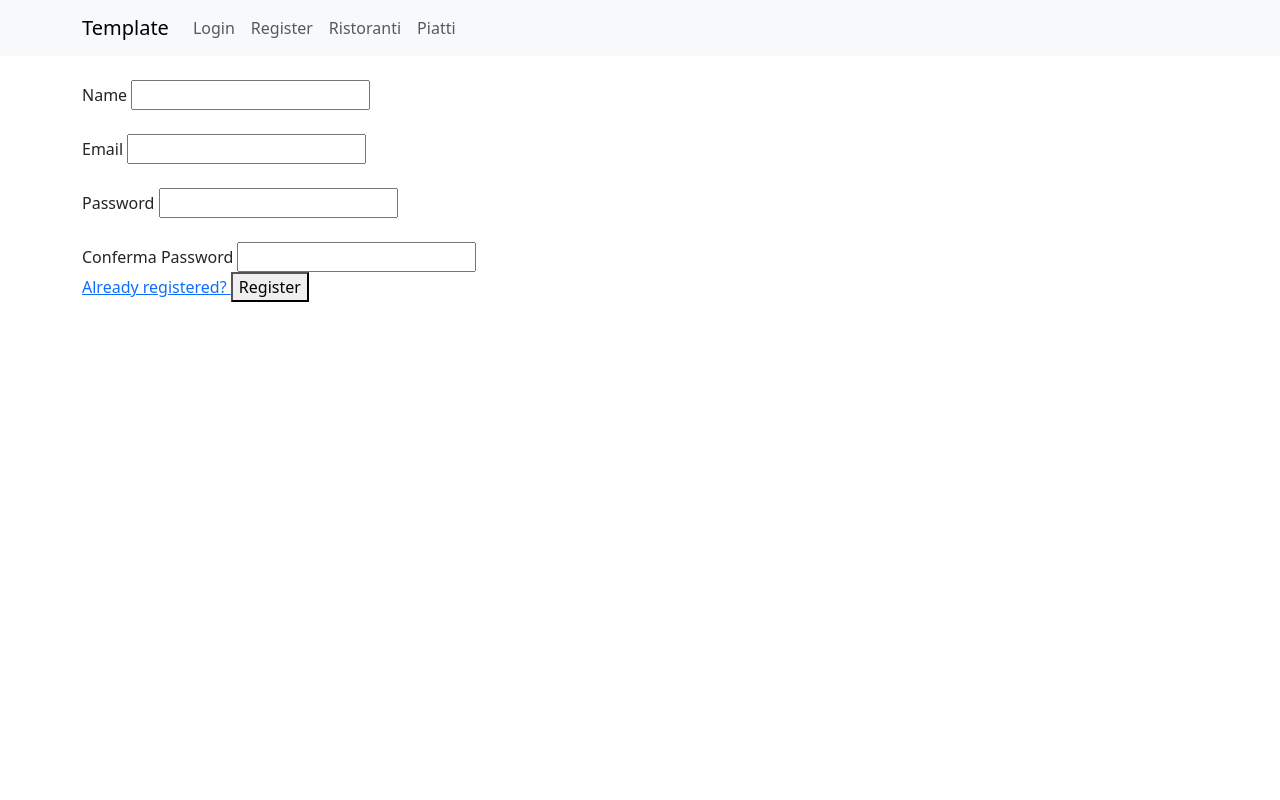
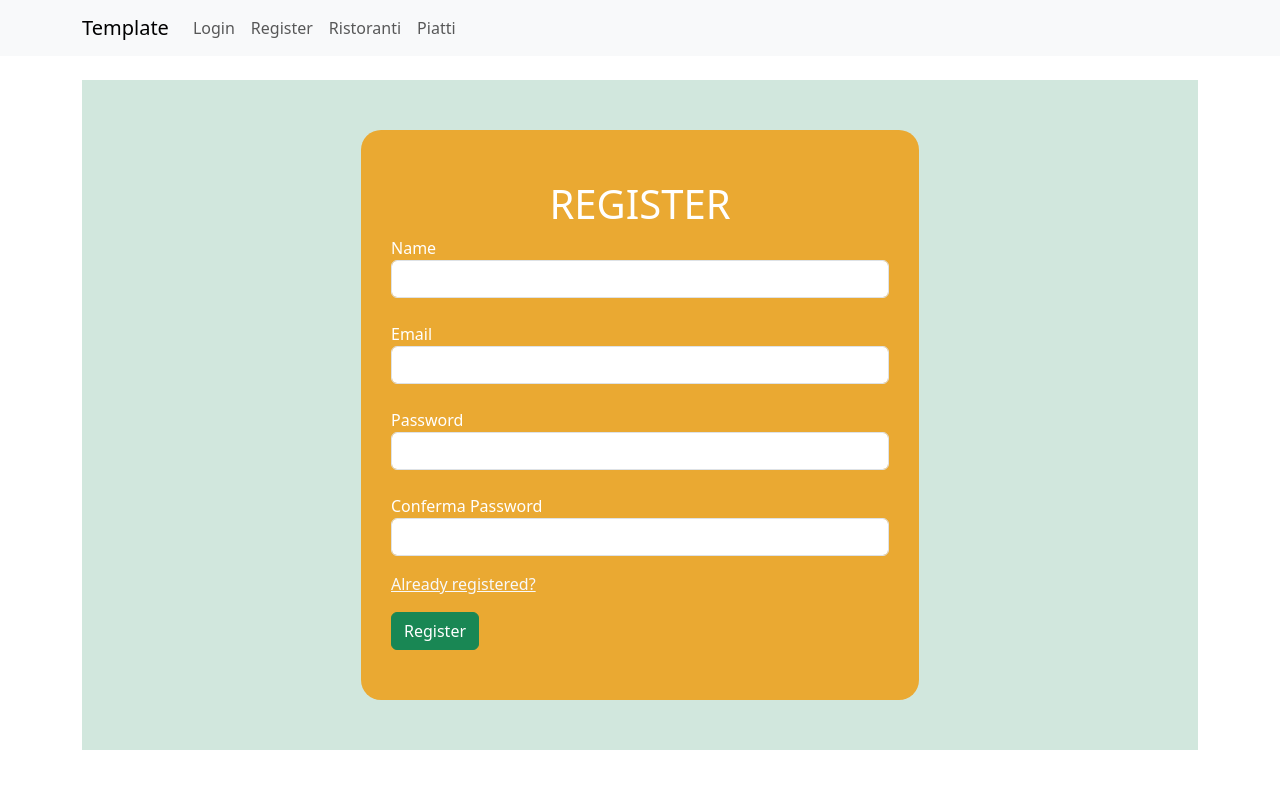
Before and after one commit to ClaudioScordari/deliveboo-backend, a Laravel app: page /register in a window 1280 px wide. Run offline with Laravel 10, Linux system fonts and the light colour scheme; style sheets or scripts are compiled from the project's sources.

Commit message:
ADD style in login, register

```diff
--- a/resources/scss/app.scss
+++ b/resources/scss/app.scss
@@ -1 +1,21 @@
 @import "~bootstrap/scss/bootstrap";
+main{
+    // ...
+
+    // Login style
+    .container-form-section{
+        padding: 50px 0;
+        // debug
+        background-color: #D1E7DD;
+
+        .container-form{
+            width: 50%;
+            margin: 0 auto;
+            padding: 50px 30px;
+            background-color: rgb(234, 169, 50);
+            border-radius: 20px;
+            // debug
+            color: white;
+        }
+    }
+}
--- a/resources/views/auth/register.blade.php
+++ b/resources/views/auth/register.blade.php
@@ -1,49 +1,55 @@
 @extends('layouts.guest')
 
 @section('main-content')
+    <section class="container-form-section">
+        <div class="container-form">
+            <h1 class="text-center">REGISTER</h1>
+
             <form method="POST" action="{{ route('register') }}">
                 @csrf
 
                 <!-- Name -->
-        <div>
+                <div class="form-group">
                     <label for="name">
                         Name
                     </label>
-            <input type="text" id="name" name="name">
+                    <input class="form-control" type="text" id="name" name="name">
                 </div>
 
                 <!-- Email Address -->
-        <div class="mt-4">
+                <div class="mt-4 form-group">
                     <label for="email">
                         Email
                     </label>
-            <input type="email" id="email" name="email">
+                    <input class="form-control" type="email" id="email" name="email">
                 </div>
 
                 <!-- Password -->
-        <div class="mt-4">
+                <div class="mt-4 form-group">
                     <label for="password">
                         Password
                     </label>
-            <input type="password" id="password" name="password">
+                    <input class="form-control" type="password" id="password" name="password">
                 </div>
 
                 <!-- Confirm Password -->
-        <div class="mt-4">
+                <div class="mt-4 form-group">
                     <label for="password_confirmation">
                         Conferma Password
                     </label>
-            <input type="password" id="password_confirmation" name="password_confirmation">
+                    <input class="form-control" type="password" id="password_confirmation" name="password_confirmation">
                 </div>
 
-        <div>
-            <a href="{{ route('login') }}">
+                <div class="mt-3 form-group">
+                    <a class="text-light" href="{{ route('login') }}">
                         {{ __('Already registered?') }}
                     </a>
 
-            <button type="submit">
+                    <button class="btn btn-primary mt-3 btn btn-success d-block" type="submit">
                         Register
                     </button>
                 </div>
             </form>
+        </div>
+    </section>
 @endsection
--- a/resources/views/layouts/app.blade.php
+++ b/resources/views/layouts/app.blade.php
@@ -81,7 +81,7 @@
             </nav>
         </header>
 
-        <main class="py-4">
+        <main>
             <div class="container">
                 @yield('main-content')
             </div>
```
Also changed, not shown: resources/views/auth/login.blade.php (+16 -9 lines). Lines whose indentation alone changed are shown as unchanged.
